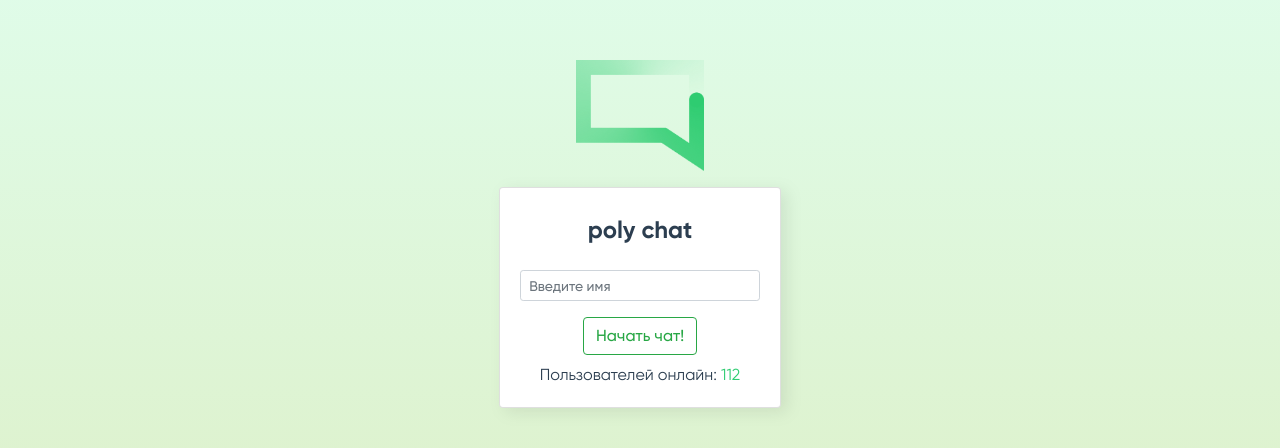
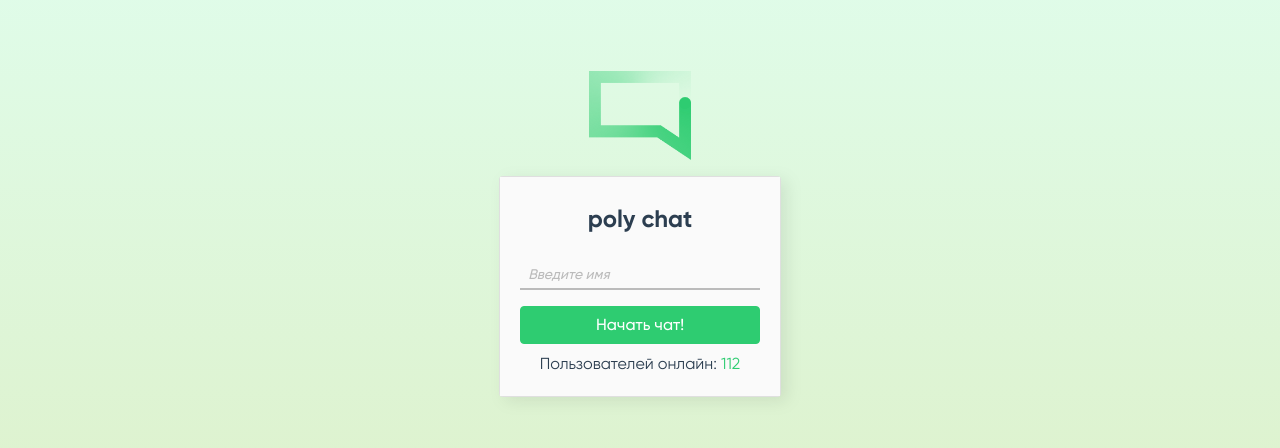
Before and after one commit to benkenobi3/vue-chat, a Vue app: page / in a window 1280 px wide. Shown: the part 166-614 px from the top of the page. Built offline with nearby package versions, Linux system fonts and the light colour scheme.

Commit message:
final touches to main page

```diff
--- a/src/components/pages/Main.vue
+++ b/src/components/pages/Main.vue
@@ -10,13 +10,13 @@
 
             <b-card-text>
                 <b-form-input
-                v-model="name"
+                v-model="userId"
                 size="sm"
+                id="input-name"
                 placeholder="Введите имя">
                 </b-form-input>
             </b-card-text>
-
-            <b-button href="/chat" variant="outline-success">Начать чат!</b-button>
+            <b-button block class="btn-polychat" href="/chat">Начать чат!</b-button>
 
             <b-card-text class="mt-2">
               Пользователей онлайн: <h6 class="amount-of-active-users">112</h6>
@@ -32,7 +32,11 @@
 
 <script>
 export default {
-
+    data() {
+      return {
+        userId: ''
+      }
+    },
 }
 </script>
 
@@ -49,8 +53,23 @@ export default {
     display: inline;
   }
 
+  #input-name{
+    outline: none !important;
+    border-width: 0 0 2px;
+    border-color: #BBBBBB;
+    box-shadow: none;
+    border-radius: 0;
+    background-color: rgb(250, 250, 250);
+  }
+
+  #input-name::placeholder {
+    color:#BBBBBB !important;
+    font-style: italic !important;
+  }
+
+
   .logo {
-    width: 10vw;
+    width: 8vw;
   }
 
   .welcome-card {
@@ -59,6 +78,11 @@ export default {
     filter: drop-shadow(0.5vw 0.5vh 0.5rem rgba(0,0,0, 0.08));
     font-family: "Gilroy";
     font-weight: 200;
+    background-color: gray;
+  }
+
+  .card-body {
+    background-color: rgb(250, 250, 250);
   }
 
   .welcome-card h4 {
@@ -71,4 +95,9 @@ export default {
     line-height: 30px;
   }
 
+  .btn-polychat {
+    background-color: #2ECC71 !important;
+    border-color: #2ECC71 !important;
+  }
+
 </style>
```
